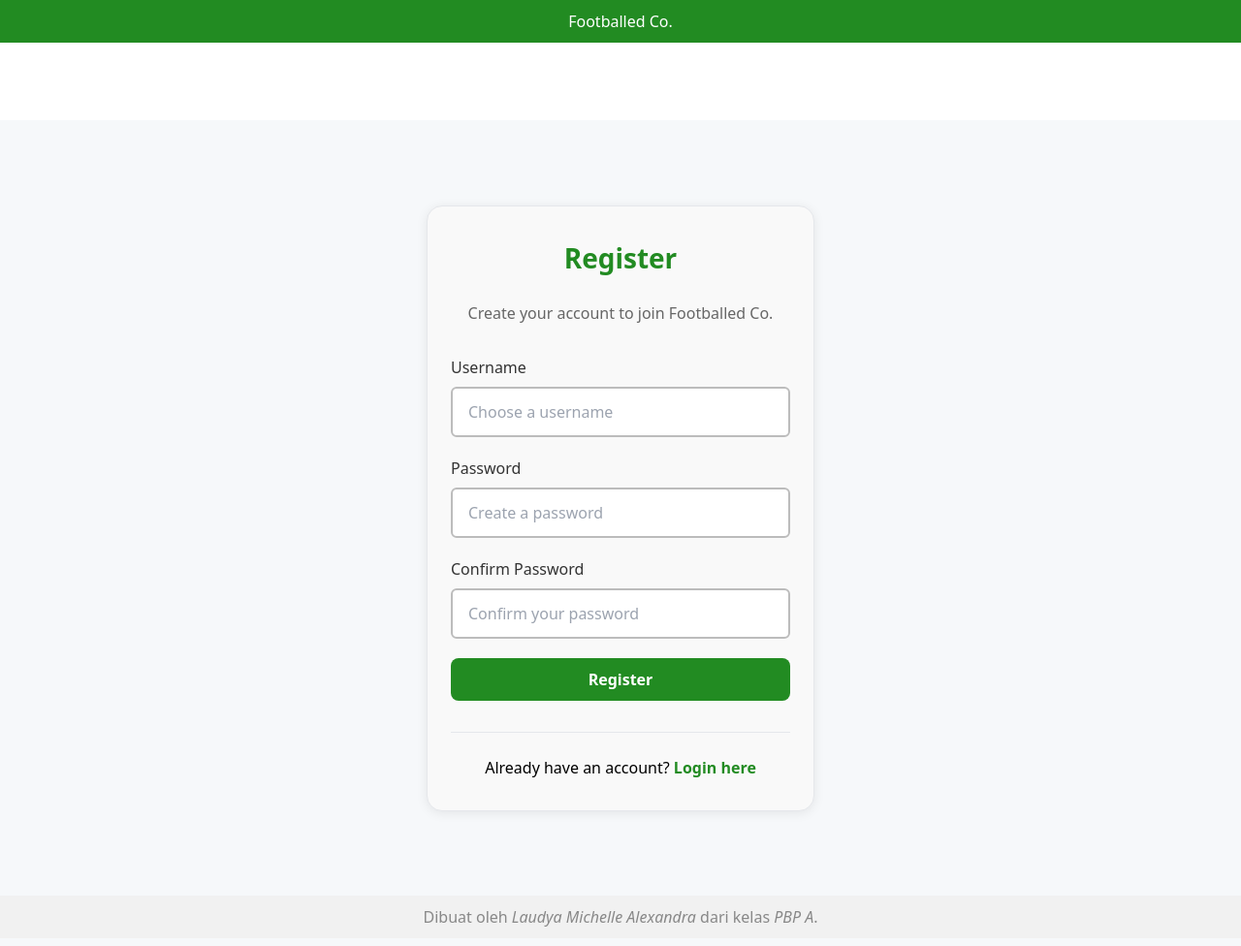
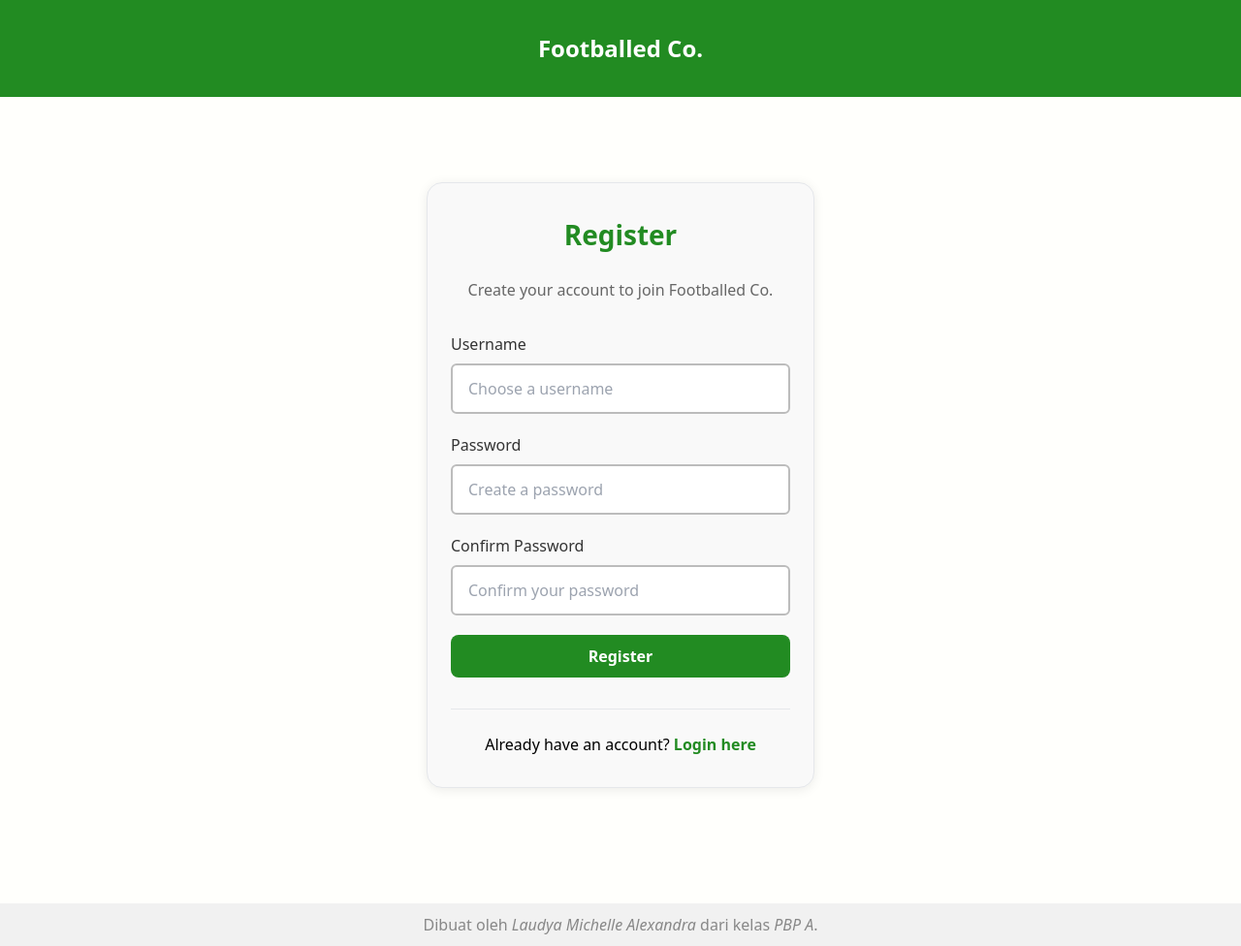
Before and after one commit to michxelle/football-shop, a Django app: page /register/ in a window 1280 px wide. Shown: the whole page at 97% size. Run offline with Django 5.2, Linux system fonts and the light colour scheme; some libraries are stand-ins or nearby versions.

Commit message:
Menyelesaikan TI 5

```diff
--- a/main/templates/main.html
+++ b/main/templates/main.html
@@ -7,7 +7,7 @@
 {% endblock meta %}
 
 {% block content %}
-<div class="bg-gray-50 w-full pt-12 min-h-screen">
+<div class="bg-[#fffffc] w-full pt-12 min-h-screen">
     <div class="max-w-6xl mx-auto px-4 sm:px-6 lg:px-8">
         <!-- Header Section -->
         <div class="mb-8 flex flex-col sm:flex-row sm:items-center sm:justify-between">
@@ -37,7 +37,7 @@
                     <img src="{% static 'image/no-product.png' %}" alt="No products available" class="w-full h-full object-contain">
                 </div>
                 <h3 class="text-lg font-medium text-gray-900 mb-2">No products found</h3>
-                <p class="text-gray-500 mb-6">Be the first to add a football product to the shop.</p>
+                <p class="text-gray-500 mb-6">Sorry, there are no products available at the moment.</p>
                 <a href="{% url 'main:create_product' %}" class="inline-flex items-center px-4 py-2 bg-green-600 text-white rounded-md hover:bg-green-700 transition-colors">
                     Add Product
                 </a>
--- a/main/templates/navbar.html
+++ b/main/templates/navbar.html
@@ -17,7 +17,7 @@
 			<div class="hidden md:flex items-center space-x-4">
 				{% if user.is_authenticated %}
 					<span class="text-sm font-medium text-gray-900">{{ user.username }}</span>
-					   <a href="{% url 'main:logout' %}" class="text-red-600 hover:text-red-700 font-medium transition-colors">Logout</a>
+					   <a href="{% url 'main:logout' %}" class="text-white bg-red-600 border rounded-lg px-4 py-2 font-medium transition-colors hover:bg-[#781727] hover:text-white">Logout</a>
 				{% else %}
 					   <a href="{% url 'main:login' %}" class="text-gray-600 hover:text-green-700 font-medium transition-colors">Login</a>
 					   <a href="{% url 'main:register' %}" class="bg-green-600 hover:bg-green-700 text-white px-4 py-2 rounded font-medium transition-colors">Register</a>
--- a/main/templates/product_detail.html
+++ b/main/templates/product_detail.html
@@ -5,7 +5,7 @@
 {% endblock meta %}
 
 {% block content %}
-<div class="bg-gray-50 w-full min-h-screen">
+<div class="bg-[#fffffc] w-full min-h-screen">
     <div class="max-w-4xl mx-auto px-4 sm:px-6 lg:px-8 py-8">
         <!-- Back Navigation -->
         <div class="mb-6">
--- a/static/css/styles.css
+++ b/static/css/styles.css
@@ -1,8 +1,10 @@
 header {
     background-color: #228b22;
     color: white;
-    padding: 10px 0;
+    padding: 32px 0;
     text-align: center;
+    font-weight: bold;
+    font-size: 1.5rem;
 }
 
 .create-form input[type="checkbox"] {
@@ -41,7 +43,7 @@ header {
     box-shadow: 0 0 0 3px rgba(22, 163, 74, 0.1);
 }
 .login-bg, .register-bg, .create-bg {
-	background: #f6f8fa;
+	background: #fffffc;
 	min-height: 100vh;
 	display: flex;
 	align-items: center;
@@ -187,7 +189,7 @@ textarea {
 body {
     margin: 0;
     padding: 0;
-    background-color: #ffffff;
+    background-color: #fffffc;
     display: flex;
     flex-direction: column;
     min-height: 100vh;
@@ -196,10 +198,11 @@ body {
 	flex: 1;
 }
 footer {
-	background-color: #f1f1f1;
-	color: #888;
-	padding: 10px 0;
-	text-align: center;
+    background-color: #f1f1f1;
+    color: #888;
+    padding: 10px 0;
+    text-align: center;
+    margin-top: 2rem;
 }
 .form-card {
     background: #f9f9f9;
--- a/templates/base.html
+++ b/templates/base.html
@@ -17,7 +17,11 @@
                 <h1> {{ app_title }} </h1>
             </header>
         {% endif %}
-        <div class="container pt-20">
+        {% if not request.path == '/login/' and not request.path == '/register/' %}
+            <div class="container pt-20">
+        {% else %}
+            <div class="container">
+        {% endif %}
             <main>
                 {% block content %}{% endblock content %}
             </main>
```
